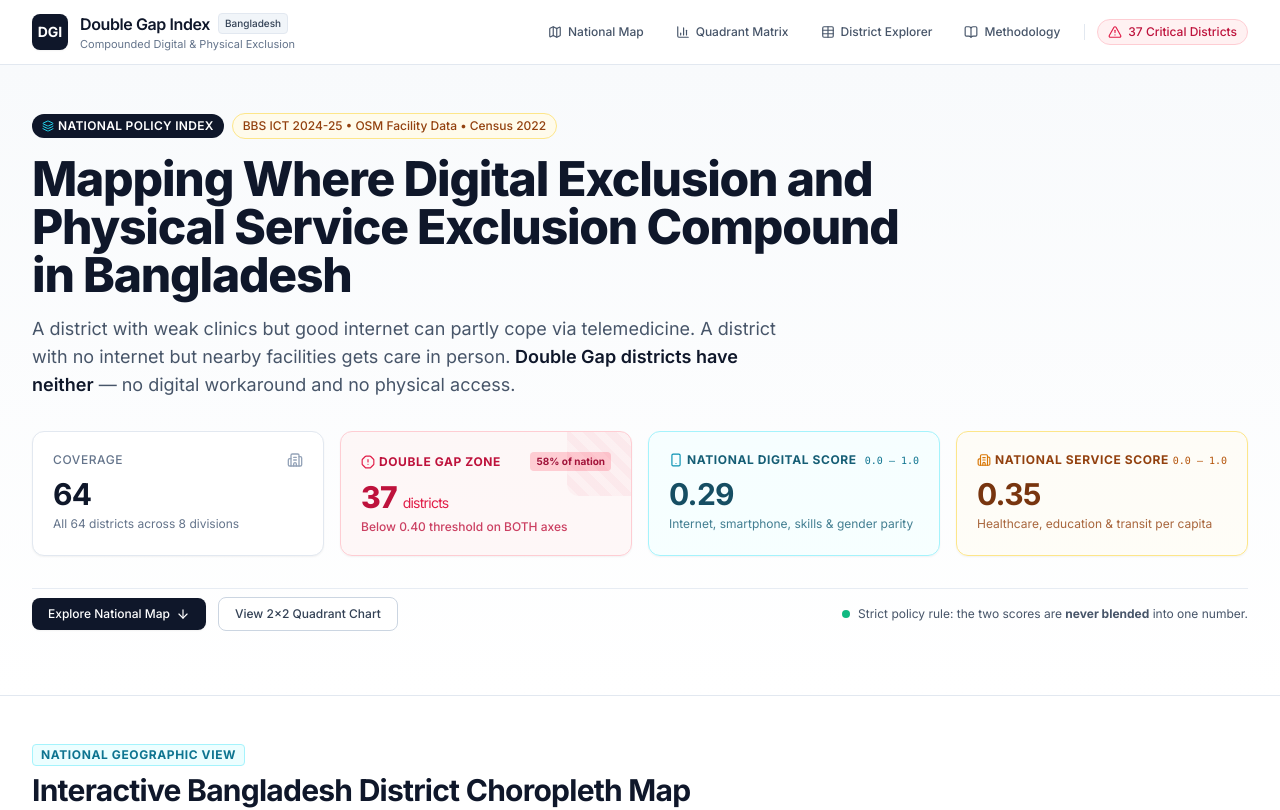
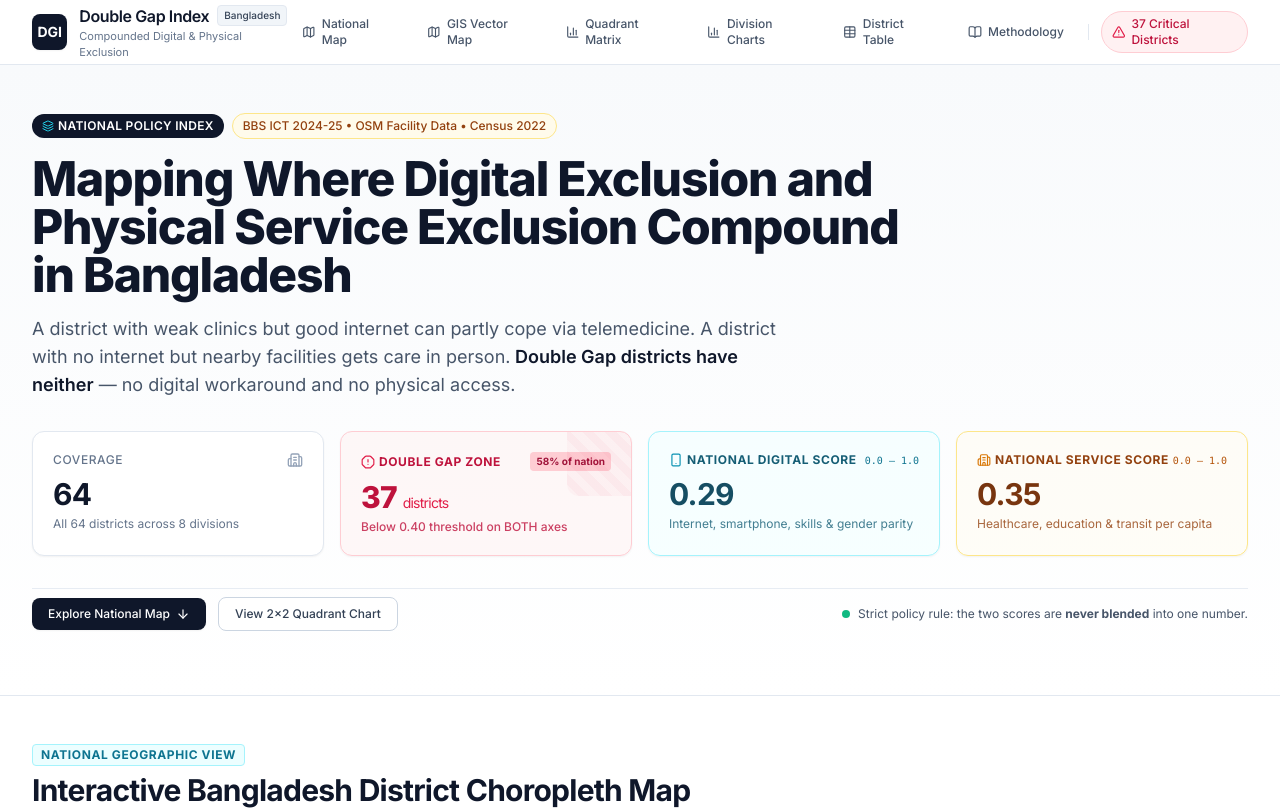
Before and after one commit to mhjayeed715/Double-Gap-Index-DGI, a Next.js app: page / in a window 1280 px wide. Shown: the top 810 px of the page. Built offline with nearby package versions, Linux system fonts and the light colour scheme; no server answers; the database is empty.

Commit message:
feat: enhance dashboard navigation anchors for mapcn and division charts

```diff
--- a/components/DivisionBarChart.tsx
+++ b/components/DivisionBarChart.tsx
@@ -30,7 +30,7 @@ export default function DivisionBarChart({ divisionStats }: DivisionBarChartProp
   }));
 
   return (
-    <section className="py-12 bg-slate-50 border-b border-slate-200">
+    <section id="division-chart-section" className="py-12 bg-slate-50 border-b border-slate-200">
       <div className="max-w-7xl mx-auto px-4 sm:px-6 lg:px-8">
         <div className="flex flex-col md:flex-row md:items-end justify-between mb-8 gap-4">
           <div>
--- a/components/MapcnExplorer.tsx
+++ b/components/MapcnExplorer.tsx
@@ -39,7 +39,7 @@ export default function MapcnExplorer({ districts }: MapcnExplorerProps) {
   const districtDataMap = new globalThis.Map(districts.map((d) => [d.id, d]));
 
   return (
-    <section className="py-12 bg-white border-b border-slate-200">
+    <section id="mapcn-section" className="py-12 bg-white border-b border-slate-200">
       <div className="max-w-7xl mx-auto px-4 sm:px-6 lg:px-8">
         {/* Section Header */}
         <div className="flex flex-col md:flex-row md:items-end justify-between mb-6 gap-4">
--- a/components/Navbar.tsx
+++ b/components/Navbar.tsx
@@ -9,8 +9,10 @@ export default function Navbar() {
 
   const links = [
     { href: "/#map-section", label: "National Map", icon: Map },
+    { href: "/#mapcn-section", label: "GIS Vector Map", icon: Map },
     { href: "/#quadrant-section", label: "Quadrant Matrix", icon: BarChart3 },
-    { href: "/#explorer-section", label: "District Explorer", icon: Table },
+    { href: "/#division-chart-section", label: "Division Charts", icon: BarChart3 },
+    { href: "/#explorer-section", label: "District Table", icon: Table },
     { href: "/methodology", label: "Methodology", icon: BookOpen },
   ];
 
```
